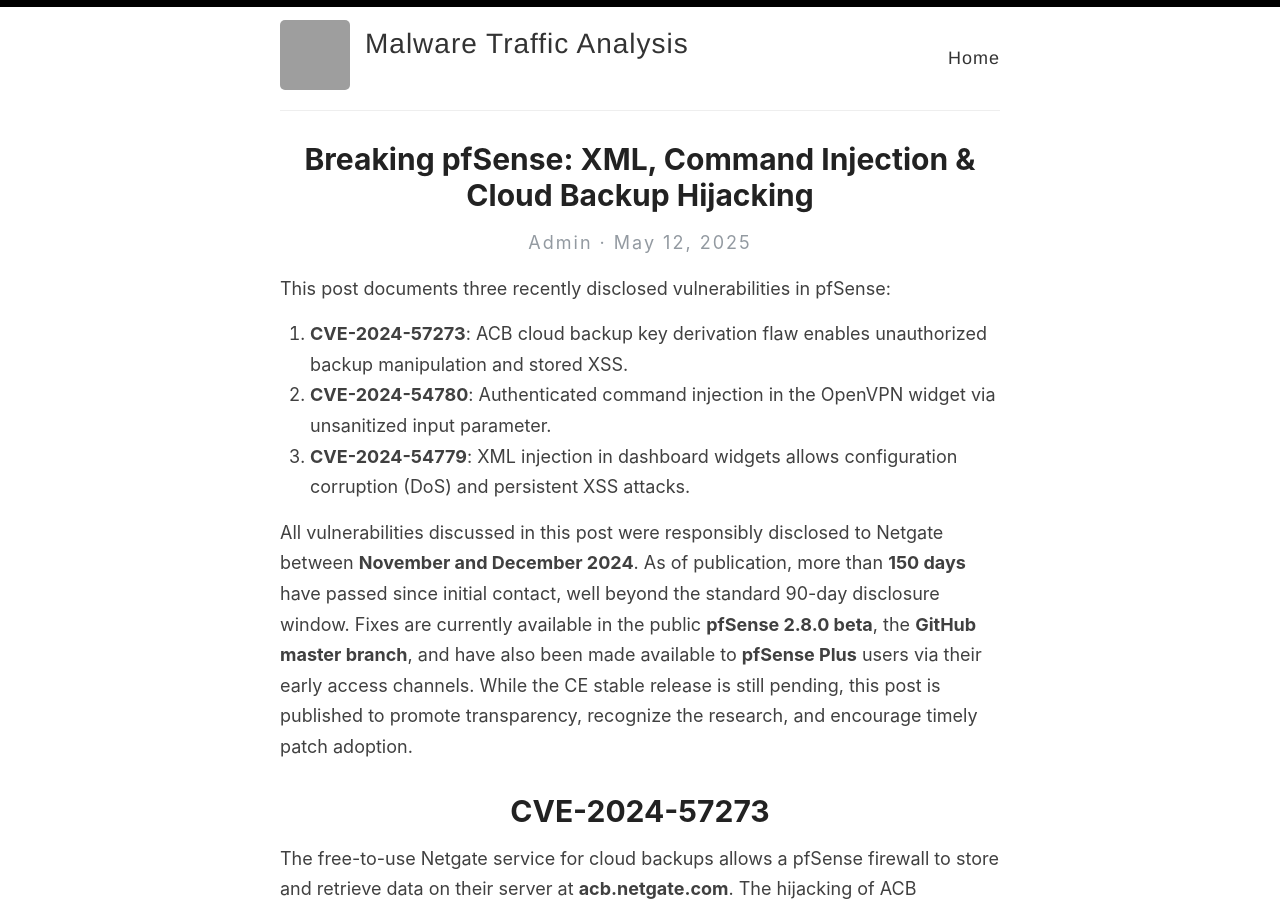
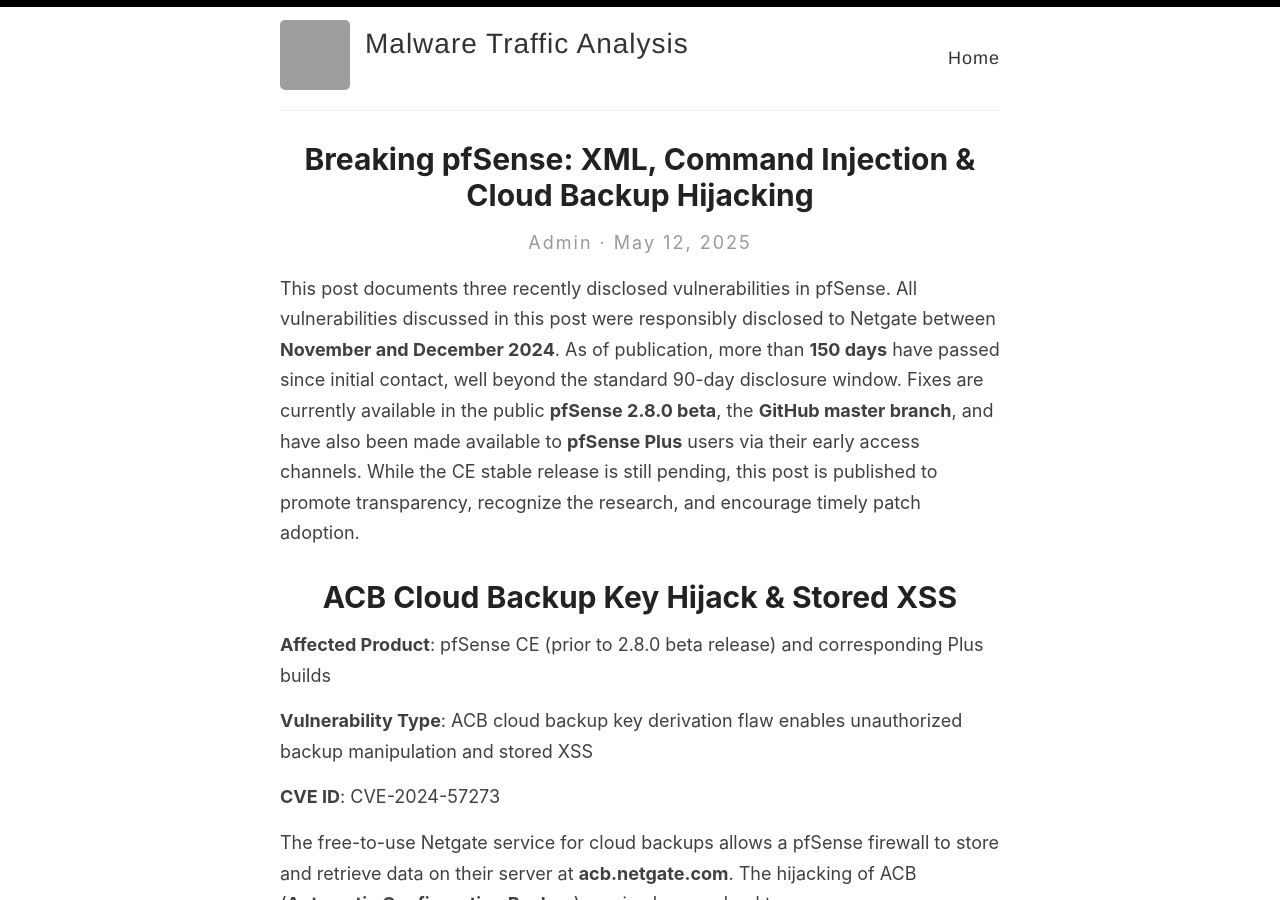
Before and after one commit to NavyTitanium/NavyTitanium.github.io, a Jekyll site: the page built from _posts/2025-05-12-pfSense-vulnerabilities.md, in a window 1280 px wide and 900 px high. Built offline with Jekyll 4.4.1, drawn with Linux system fonts in a browser that asks for light colours; some of the changed text lies outside the part shown; grey boxes are pictures that could not be loaded.

Commit message:
Update 2025-05-12-pfSense-vulnerabilities.md

```diff
--- a/_posts/2025-05-12-pfSense-vulnerabilities.md
+++ b/_posts/2025-05-12-pfSense-vulnerabilities.md
@@ -6,15 +6,15 @@
 permalink: /exploiting-pfsense-xss-command-injection-cloud-hijack/
 ---
 
-This post documents three recently disclosed vulnerabilities in pfSense:
-
-1. **CVE-2024-57273**: ACB cloud backup key derivation flaw enables unauthorized backup manipulation and stored XSS.
-2. **CVE-2024-54780**: Authenticated command injection in the OpenVPN widget via unsanitized input parameter.
-3. **CVE-2024-54779**: XML injection in dashboard widgets allows configuration corruption (DoS) and persistent XSS attacks.
-
+This post documents three recently disclosed vulnerabilities in pfSense.
 All vulnerabilities discussed in this post were responsibly disclosed to Netgate between **November and December 2024**. As of publication, more than **150 days** have passed since initial contact, well beyond the standard 90-day disclosure window. Fixes are currently available in the public **pfSense 2.8.0 beta**, the **GitHub master branch**, and have also been made available to **pfSense Plus** users via their early access channels. While the CE stable release is still pending, this post is published to promote transparency, recognize the research, and encourage timely patch adoption.
 
-# CVE-2024-57273
+# ACB Cloud Backup Key Hijack & Stored XSS
+**Affected Product**: pfSense CE (prior to 2.8.0 beta release) and corresponding Plus builds
+
+**Vulnerability Type**: ACB cloud backup key derivation flaw enables unauthorized backup manipulation and stored XSS
+
+**CVE ID**: CVE-2024-57273
 
 The free-to-use Netgate service for cloud backups allows a pfSense firewall to store and retrieve data on their server at **acb.netgate.com**. The hijacking of ACB (**Automatic Configuration Backup**) service key can lead to:
 
@@ -81,7 +81,12 @@
 * 2024-12-12 - XSS mitigation pushed to [master](https://github.com/pfsense/pfsense/commit/84d8eddf87607e0f9dcc313bcaad4db67e4f3750)
 * 2025-02-24 - CVE assigned
 
-# CVE-2024-54780
+# OpenVPN Widget Command Injection
+**Affected Product**: pfSense CE (prior to 2.8.0 beta release) and corresponding Plus builds
+
+**Vulnerability Type**: Authenticated command injection in the OpenVPN widget via unsanitized input parameter
+
+**CVE ID**: CVE-2024-54780
 
 This vulnerability is a simple authenticated command injection in the OpenVPN management interface. Authenticated users with permission to the main Dashboard can send a malicious payload via the **remipp** field, which is used to terminate a client connection. This value is passed to the function `openvpn_kill_client` without proper filtering. The function connects to the OpenVPN management interface via a Unix socket and writes: `"kill {$remipp}\n"`.
 ### Vulnerability Details
@@ -133,7 +138,12 @@
 * 2024-12-02 - [Fix](https://github.com/pfsense/pfsense/commit/92a55a0ad8976975b320bdff11f0512f59d3a2ab) pushed to master
 * 2025-01-07 - CVE assigned
 
-# CVE-2024-54779
+# XML Injection in Dashboard Widgets
+**Affected Product**: pfSense CE (prior to 2.8.0 beta release) and corresponding Plus builds
+
+**Vulnerability Type**: XML injection in dashboard widgets allows configuration corruption (DoS) and persistent XSS attacks
+
+**CVE ID**: CVE-2024-54779
 
 Any authenticated user with access to dashboard widgets in **pfSense** can inject arbitrary XML structures into the main configuration file via the **widgetkey** parameter. This vulnerability allows attackers to not only corrupt the configuration file causing denial of service, but also execute stored XSS attacks against administrators who access the dashboard. The fundamental flaw exists in how the widget framework processes and stores user input without proper validation or sanitization. Most dashboard components and some external packages are affected because they share this vulnerable code pattern.
 
```
